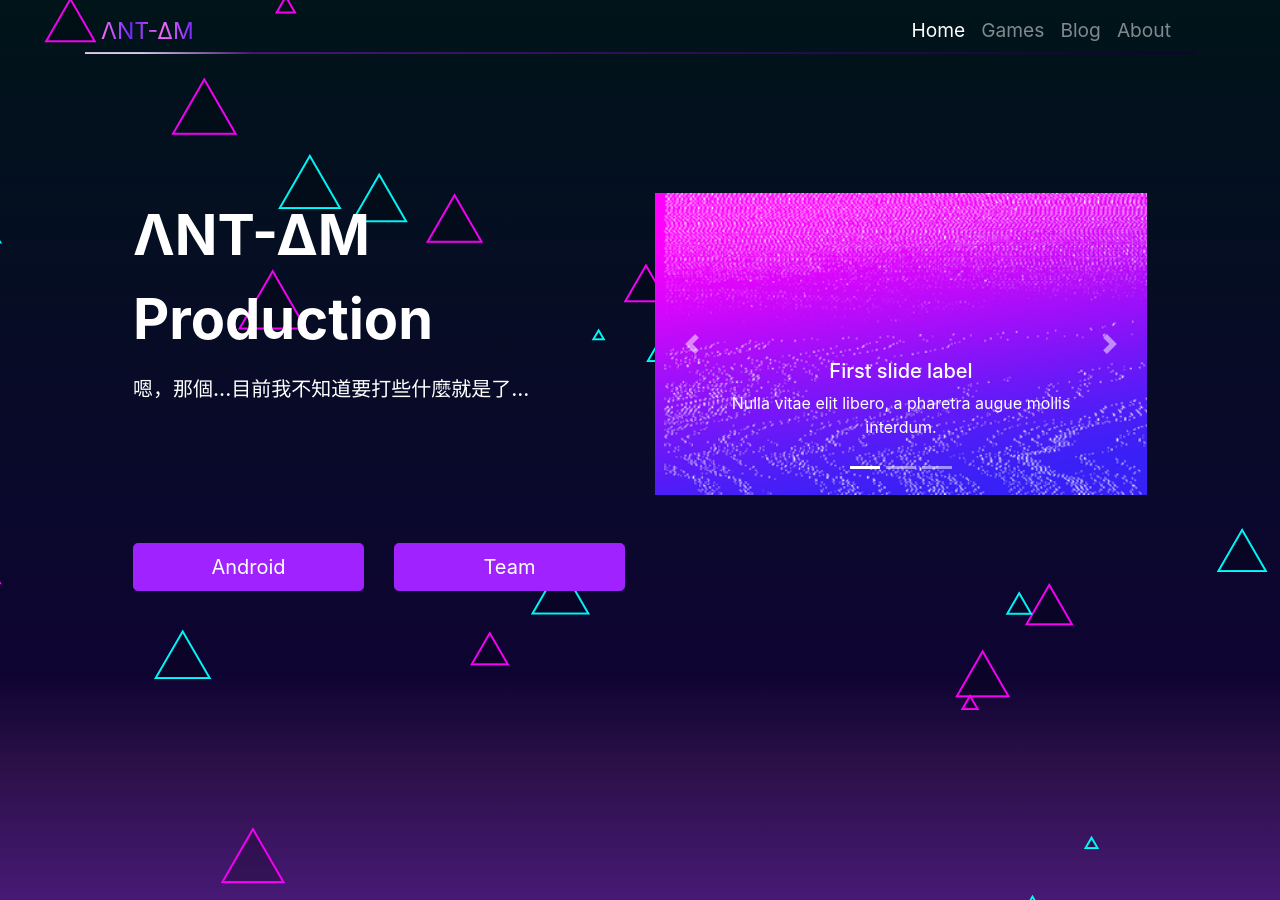
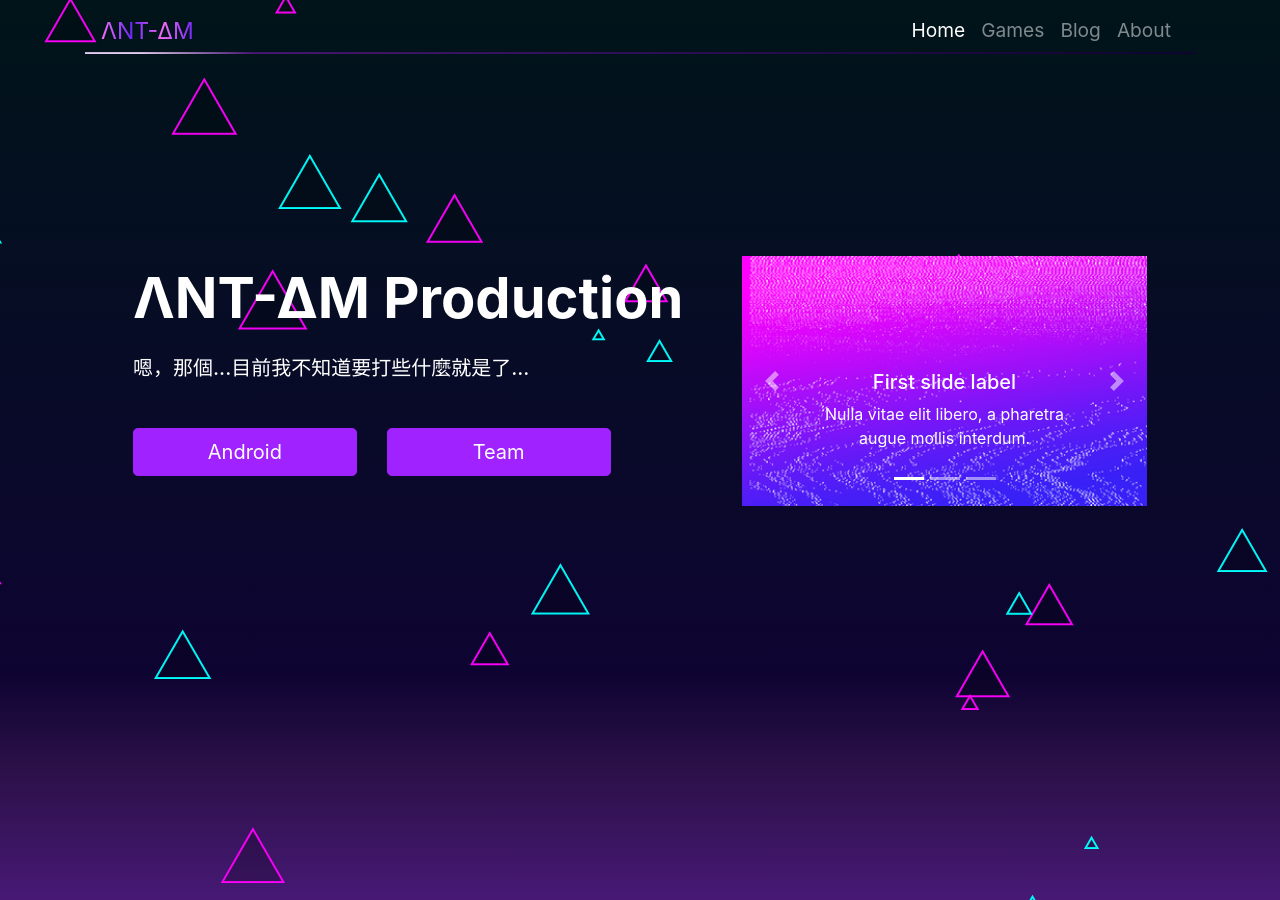
Before and after one commit to ant-dm/ant-dm.github.io, a Jekyll site: the page built from index.md, in a window 1280 px wide. Built offline with Jekyll 4.4.1, drawn with Linux system fonts in a browser that asks for light colours.

Commit message:
update grid

```diff
--- a/_includes/fragments/set-Navbar.html
+++ b/_includes/fragments/set-Navbar.html
@@ -28,4 +28,5 @@
           </ul>
         </div>
     </nav>
+    <hr style="height: 0.8px; margin-top: -1%; background: linear-gradient(to right,#e0ccef 5%,#471975 15%,#0E0432 100%);">
 </header>
--- a/_layouts/base.html
+++ b/_layouts/base.html
@@ -12,7 +12,6 @@
 
     <div class="container">
       {%- include fragments/set-Navbar.html-%}
-      <hr style="height: 0.8px; margin-top: -1%; background: linear-gradient(to right,#e0ccef 5%,#471975 15%,#0E0432 100%);">
       {{ content }}
     </div>
 
--- a/_layouts/home.html
+++ b/_layouts/home.html
@@ -4,15 +4,31 @@ layout: base
 <div class="home">
   <div class="text_wapper01 mx-5 text-white">
       <div class="page-grid">
-        <div class="row justify-content-star">
-          <div class="col-12 col-xl-6">
+        <div class="row justify-content-star" style="margin-top: 20%;">
+          <div class="col-12 col-md-12 col-lg-7 col-xl-7">
             {%- if page.title -%}
-              <p class="page-heading" style="font-size: 3.5em; margin-top: 25%; font-weight: bold;">{{ page.title }}</p>
+              <p class="page-heading" style="font-size: 3.5em; font-weight: bold;">{{ page.title }}</p>
             {%- endif -%}
               <h5 class="">嗯，那個...目前我不知道要打些什麼就是了...</h5>
+              <div class="botton-grid my-5">
+                <div class="row justify-content-start">
+                  <div class="col-12 col-sm-6 col-md-6 col-lg-5 col-xl-5">
+                    <button type="button" class="btn btn-primary btn-block btn-lg" style="background: #a022ff; border-color: #a022ff;">
+                      Android
+                    </button>
+                    <div class="hidden-lg hidden-md hidden-sm">&nbsp;</div>
+                  </div>
+
+                  <div class="col-12 col-sm-6 col-md-6 col-lg-5 col-xl-5">
+                    <button type="button" class="btn btn-primary btn-block btn-lg" style="background: #a022ff; border-color: #a022ff;">
+                      Team
+                    </button>
+                  </div>
+                </div>
+              </div>
           </div>
-          <div class="col-12 col-xl-6">
-            <div class="home-carousel" style="margin-top:25%;">
+          <div class="col-12 col-md-12 col-lg-5 col-xl-5">
+            <div class="home-carousel" style="">
               {%- include fragments/home-carousel.html -%}
             </div>
           </div>
@@ -20,20 +36,7 @@ layout: base
       </div>
       <br>
       <br>
-      <div class="botton-grid">
-        <div class="row justify-content-start">
-          <div class="col-12 col-sm-5 col-md-4 col-lg-3 col-xl-3 mb-3">
-            <button type="button" class="btn btn-primary btn-block btn-lg" style="background: #a022ff; border-color: #a022ff;">
-              Android
-            </button>
-          </div>
-          <div class="col-12 col-sm-5 col-md-4 col-lg-3 col-xl-3">
-            <button type="button" class="btn btn-primary btn-block btn-lg" style="background: #a022ff; border-color: #a022ff;">
-              Team
-            </button>
-          </div>
-        </div>
-      </div>
+
       <br>
 
   </div>
```
